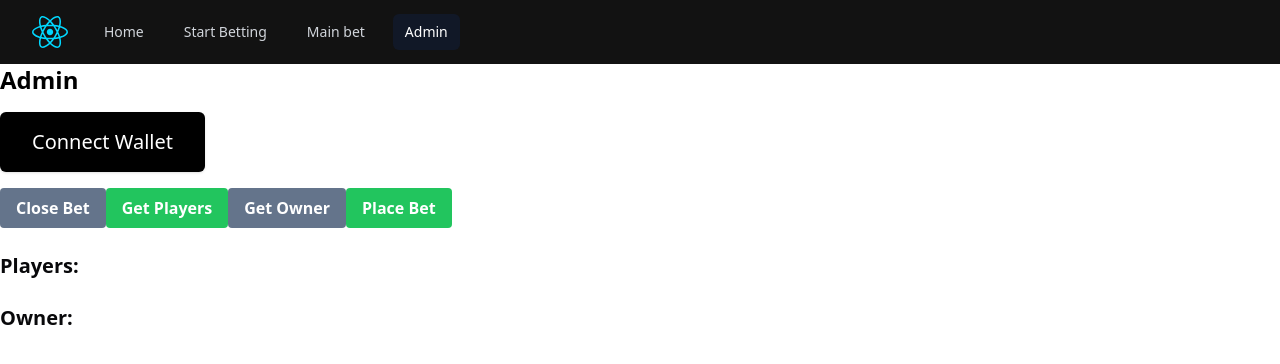
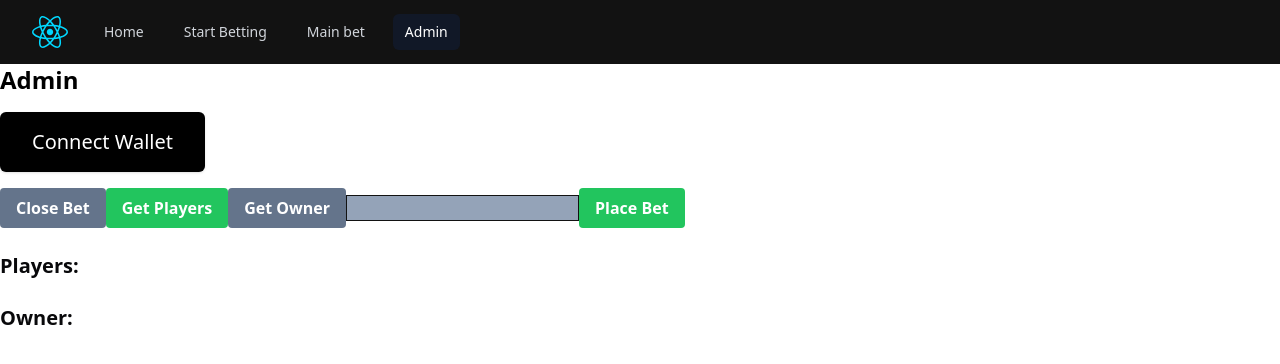
Before and after one commit to FatGuyy/NeoBet, a React (Vite) app: page /admin in a window 1280 px wide. Shown: the top 364 px of the page. Built offline with nearby package versions, Linux system fonts and the light colour scheme.

Commit message:
bet tickets input field added for testing

```diff
--- a/src/pages/AdminPage.tsx
+++ b/src/pages/AdminPage.tsx
@@ -14,6 +14,7 @@ const AdminPage = () => {
 //   const [players, setPlayers] = useState<any[]>([]);
 //   const [ownerAddress, setOwnerAddress] = useState<string>("");
 
+    const [betTickets, setBetTickets] = useState('');
 
     const [walletAddress, setWalletAddress] = useState<string | null>(null); // State to store the wallet address
     const addr = "0x3E2410Ccea96a78202df38Bc04e92297135079f2"
@@ -60,8 +61,9 @@ const AdminPage = () => {
 
     const placeBet = () => {
         console.log("Place bet function");
+        console.log("Bet amount:", betTickets); // Log the input value
+    }
 
-    }
 
   // Close bet function
   return (
@@ -86,6 +88,8 @@ const AdminPage = () => {
             <button onClick={getOwner} className="btn bg-slate-500 hover:bg-slate-700 text-white font-bold py-2 px-4 rounded">
                 Get Owner
             </button>
+
+            <input type="number" className="border border-[#121212] bg-slate-400 text-black" value={betTickets}  onChange={(e) => setBetTickets(e.target.value)} />
             <button onClick={placeBet} className="btn bg-green-500 hover:bg-slate-700 text-white font-bold py-2 px-4 rounded">
                 Place Bet
             </button>
```
